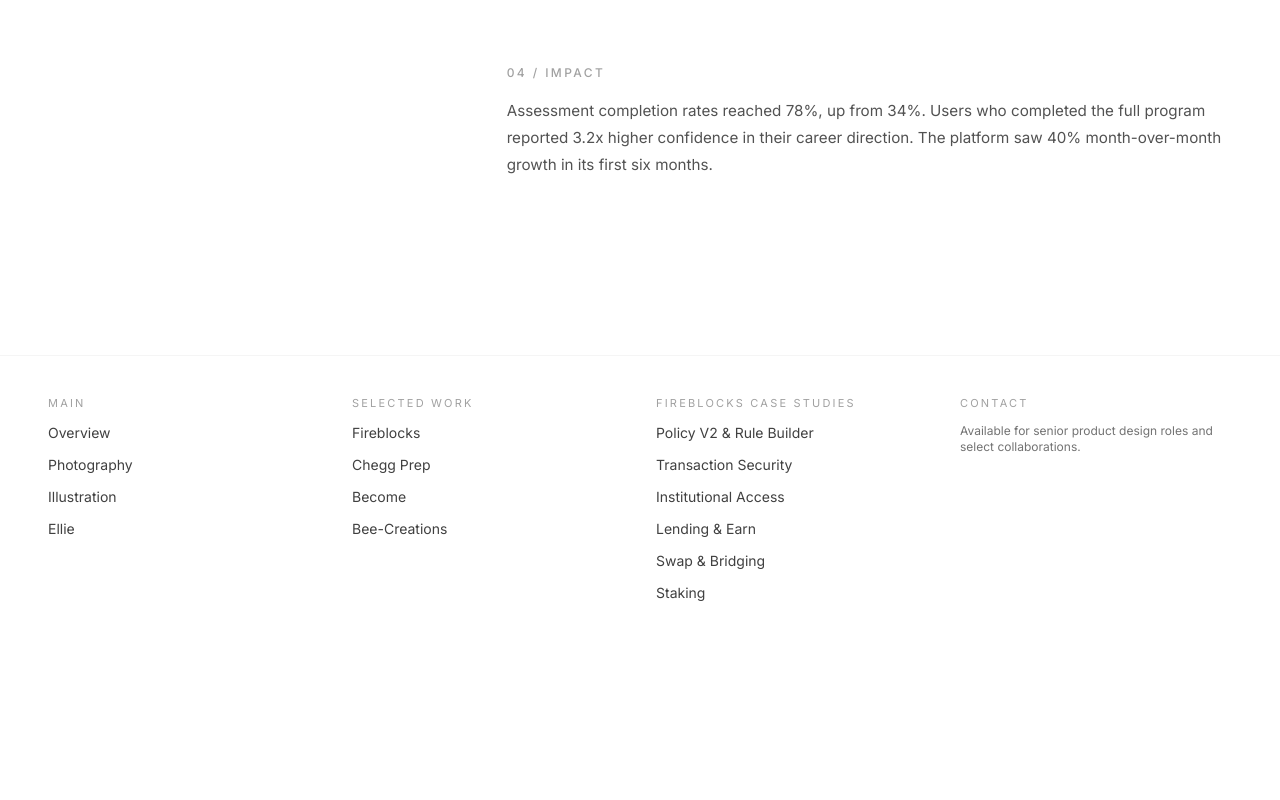
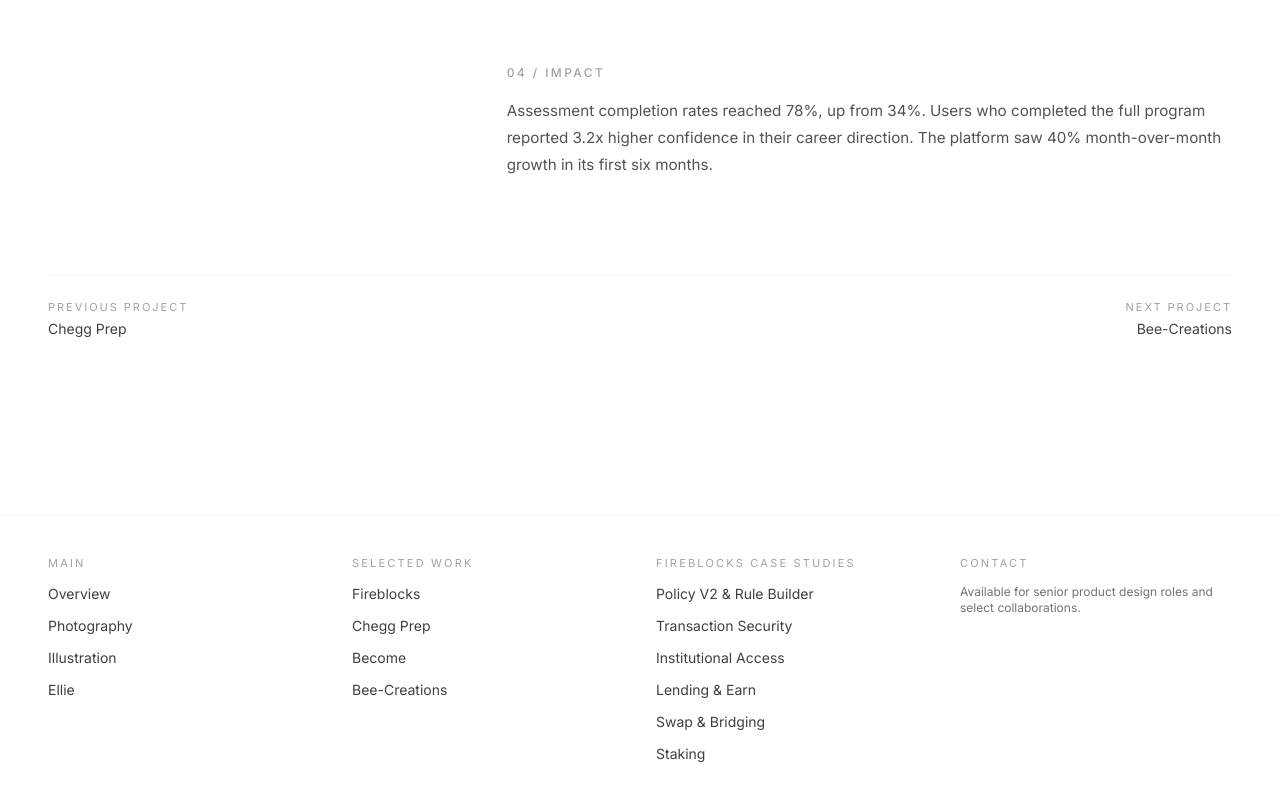
Before and after one commit to Rami-martinov/Portfolio, a React (Vite) app: page /work/become in a window 1280 px wide. Shown: the part 665-1465 px from the top of the page. Before the commit the page ends 1308 px from the top, so only its background shows below. Built offline with nearby package versions, Linux system fonts and the light colour scheme; a web font is replaced by a local one.

Commit message:
next-prev navigation for project pages

```diff
--- /dev/null
+++ b/src/app/components/ProjectNav.tsx
@@ -0,0 +1,63 @@
+import { Link, useLocation } from "react-router";
+
+const PROJECTS = [
+  { path: "/work/fireblocks", label: "Fireblocks overview" },
+  { path: "/work/fireblocks/policy-v2", label: "Policy V2 & Rule Builder" },
+  { path: "/work/fireblocks/transaction-security", label: "Transaction Security" },
+  { path: "/work/fireblocks/institutional-access", label: "Institutional Access" },
+  { path: "/work/fireblocks/lending-earn", label: "Lending & Earn" },
+  { path: "/work/fireblocks/swap-bridging", label: "Swap & Bridging" },
+  { path: "/work/fireblocks/staking", label: "Staking" },
+  { path: "/work/chegg-prep", label: "Chegg Prep" },
+  { path: "/work/become", label: "Become" },
+  { path: "/work/bee-creations", label: "Bee-Creations" },
+];
+
+export function ProjectNav() {
+  const location = useLocation();
+  const currentPath = location.pathname;
+
+  const index = PROJECTS.findIndex((p) => p.path === currentPath);
+  if (index === -1) return null;
+
+  const prev = index > 0 ? PROJECTS[index - 1] : null;
+  const next = index < PROJECTS.length - 1 ? PROJECTS[index + 1] : null;
+
+  if (!prev && !next) return null;
+
+  return (
+    <div className="border-t border-neutral-100 mt-16 pt-6 pb-8">
+      <div className="flex flex-col md:flex-row md:items-center md:justify-between gap-4 text-sm">
+        {prev ? (
+          <Link
+            to={prev.path}
+            className="inline-flex flex-col items-start text-left text-neutral-700 hover:text-neutral-900"
+          >
+            <span className="text-[11px] tracking-[0.18em] uppercase text-neutral-400">
+              Previous project
+            </span>
+            <span className="mt-1 underline-offset-4 hover:underline">
+              {prev.label}
+            </span>
+          </Link>
+        ) : (
+          <span />
+        )}
+
+        {next && (
+          <Link
+            to={next.path}
+            className="inline-flex flex-col items-end text-right text-neutral-700 hover:text-neutral-900 ml-auto"
+          >
+            <span className="text-[11px] tracking-[0.18em] uppercase text-neutral-400">
+              Next project
+            </span>
+            <span className="mt-1 underline-offset-4 hover:underline">
+              {next.label}
+            </span>
+          </Link>
+        )}
+      </div>
+    </div>
+  );
+}
--- a/src/app/components/ProjectPage.tsx
+++ b/src/app/components/ProjectPage.tsx
@@ -3,6 +3,7 @@ import { ImageWithFallback } from "./figma/ImageWithFallback";
 import { ImageCarousel } from "./ImageCarousel";
 import { useLightbox } from "./Lightbox";
 import { FadeIn, useInView } from "./ui/motion-css";
+import { ProjectNav } from "./ProjectNav";
 
 interface ProjectData {
   title: string;
@@ -171,6 +172,9 @@ export function ProjectPage({
             </div>
           </FadeIn>
         </div>
+
+        {/* Project navigation */}
+        <ProjectNav />
       </div>
     </div>
   );
--- a/src/app/components/projects/Fireblocks.tsx
+++ b/src/app/components/projects/Fireblocks.tsx
@@ -3,6 +3,7 @@ import { ChevronLeft } from "lucide-react";
 import { Highlight } from "../ui/hero-highlight";
 import { useEffect, useState } from "react";
 import { FadeIn } from "../ui/motion-css";
+import { ProjectNav } from "../ProjectNav";
 
 const ACCENT = "#4f46e5";
 const ACCENT_HOVER = "#6366f1";
@@ -343,8 +344,10 @@ export function Fireblocks() {
           </div>
         </FadeIn>
 
-        {/* Footer spacer */}
-        <div className="h-20" />
+        {/* Project navigation */}
+        <div className="mt-16">
+          <ProjectNav />
+        </div>
           </>
         )}
       </div>
--- a/src/app/components/projects/fireblocks/Staking.tsx
+++ b/src/app/components/projects/fireblocks/Staking.tsx
@@ -1,5 +1,6 @@
 import { useEffect, useRef } from "react";
 import { useLocation, useNavigate } from "react-router";
+import { ProjectNav } from "../../ProjectNav";
 import { useLightbox } from "../../Lightbox";
 import { ImageCarousel } from "../../ImageCarousel";
 import { FadeIn, useInView } from "../../ui/motion-css";
@@ -203,6 +204,9 @@ export function Staking() {
             </div>
           </FadeIn>
         </div>
+
+        {/* Project navigation */}
+        <ProjectNav />
       </div>
     </div>
   );
--- a/src/app/components/projects/fireblocks/SwapBridging.tsx
+++ b/src/app/components/projects/fireblocks/SwapBridging.tsx
@@ -1,5 +1,6 @@
 import { useEffect, useRef } from "react";
 import { useLocation, useNavigate } from "react-router";
+import { ProjectNav } from "../../ProjectNav";
 import { ImageCarousel } from "../../ImageCarousel";
 import { FadeIn, useInView } from "../../ui/motion-css";
 
@@ -440,6 +441,9 @@ export function SwapBridging() {
             </div>
           </FadeIn>
         </div>
+
+        {/* Project navigation */}
+        <ProjectNav />
       </div>
     </div>
   );
```
